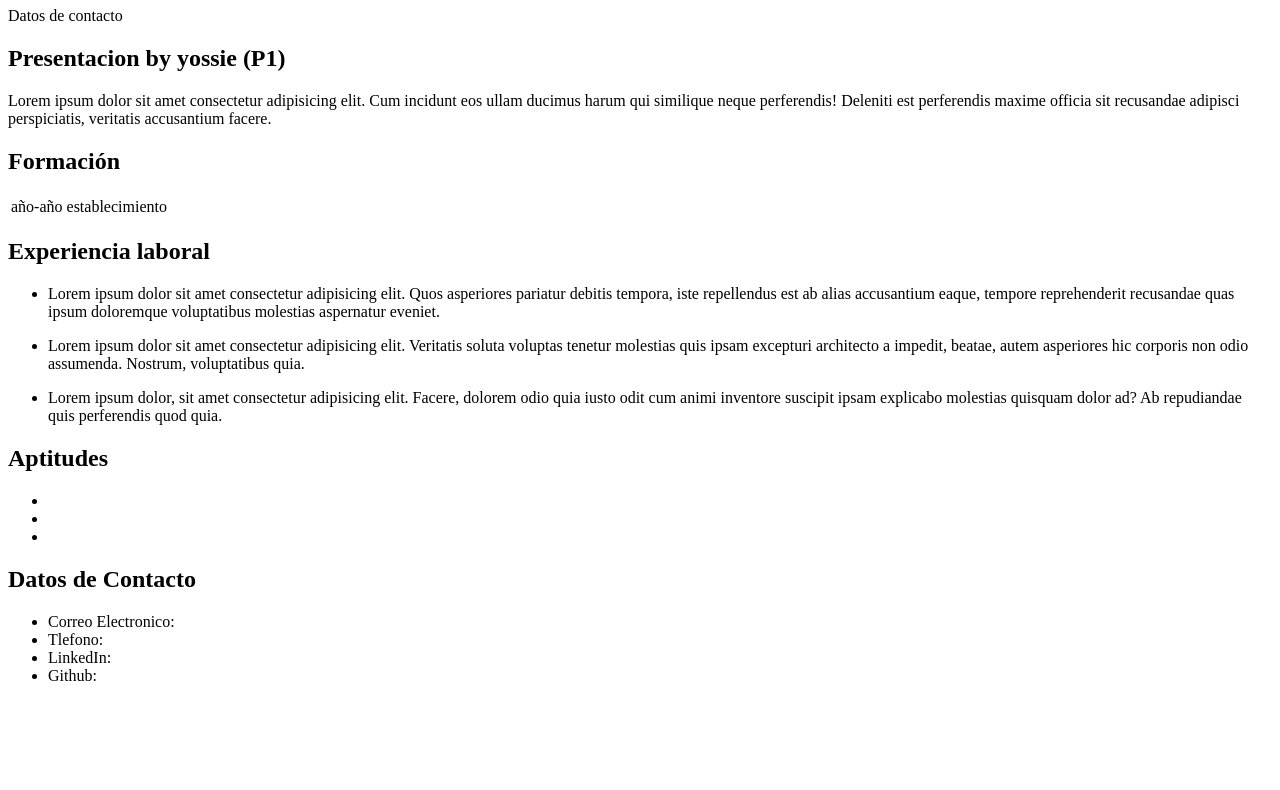
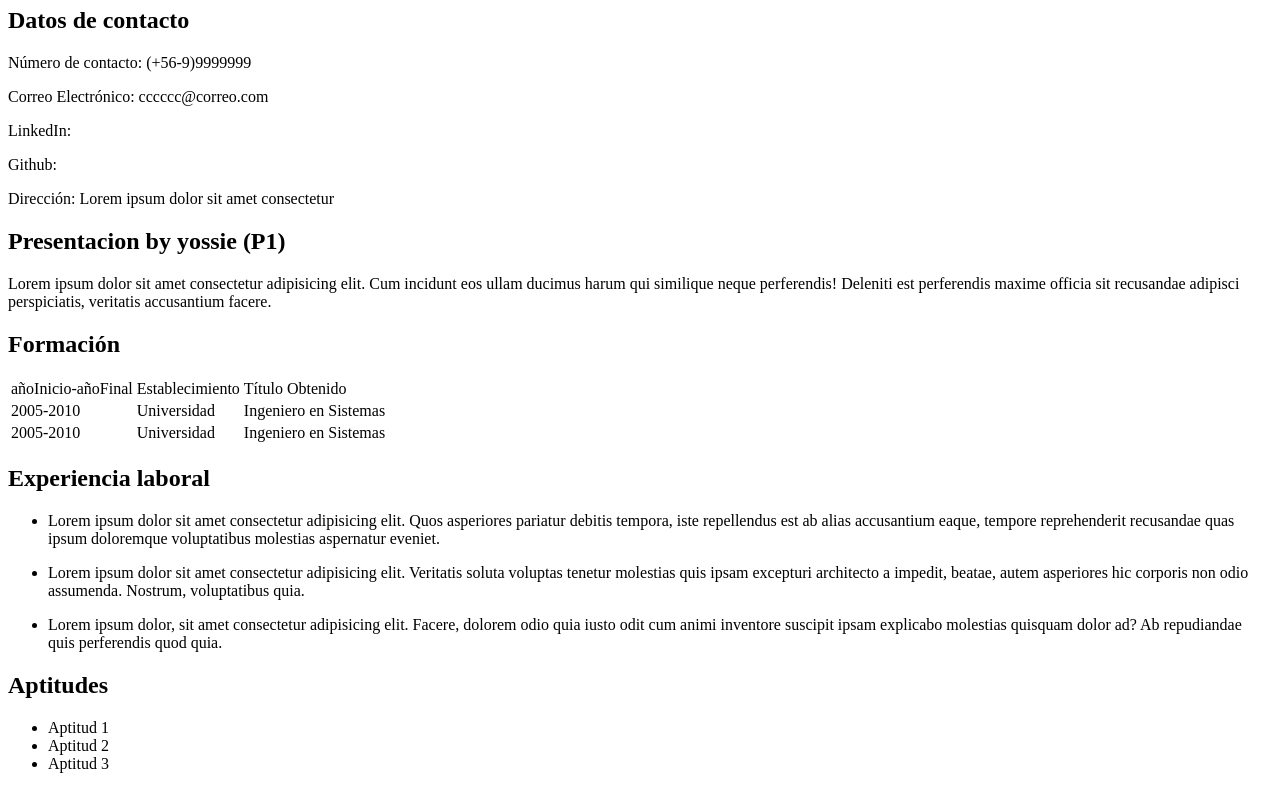
Before and after one commit to Kessillox/FSJ156-3, a plain HTML site: page index.html in a window 1280 px wide. Shown: the part 73-863 px from the top of the page. Before the commit the page ends 800 px from the top, so only its background shows below. Drawn offline with Linux system fonts and the light colour scheme.

Commit message:
Update index.html

```diff
--- a/index.html
+++ b/index.html
@@ -8,26 +8,48 @@
 </head>
 
 <body>
-    <header>
-        <h1>Nombre</h1>
-        <p>Datos de contacto</p>
+    <header id="header" class="header">
+        <h1>Nombre y apellido</h1>
+
     </header>
 
+    <h2 class="titulodc" id="titulodc">Datos de contacto</h2>
+    <section>
+        <articulo class="datoscontacto" id="datoscontacto">
+            <div id="foto" class="foto"></div>
+            <p>Número de contacto: (+56-9)9999999</p>
+            <p>Correo Electrónico: cccccc@correo.com</p>
+            <p>LinkedIn: </p>
+            <p>Github: </p>
+            <p>Dirección: Lorem ipsum dolor sit amet consectetur</p>
+        </articulo>
+    </section>
 
     <main>
         <section>
-            <article class="presentacion">
+            <article class="presentacion" id="presentacion">
                 <h2>Presentacion by yossie (P1)</h2>
                 <p>Lorem ipsum dolor sit amet consectetur adipisicing elit. Cum incidunt eos ullam ducimus harum qui similique neque perferendis! Deleniti est perferendis maxime officia sit recusandae adipisci perspiciatis, veritatis accusantium facere.</p>
             </article>
 
 
-            <article class="formacion">
+            <article class="formacion" id="formacion">
                 <h2>Formación</h2>
                 <table>
                     <tr>
-                        <td>año-año</td>
-                        <td>establecimiento</td>
+                        <td>añoInicio-añoFinal</td>
+                        <td>Establecimiento</td>
+                        <td>Título Obtenido</td>
+                    </tr>
+                    <tr>
+                        <td>2005-2010</td>
+                        <td>Universidad</td>
+                        <td>Ingeniero en Sistemas</td>
+                    </tr>
+                    <tr>
+                        <td>2005-2010</td>
+                        <td>Universidad</td>
+                        <td>Ingeniero en Sistemas</td>
                     </tr>
                 </table>
             </article>
@@ -57,27 +79,31 @@
                     <h2>Aptitudes</h2>
 
                     <ul>
-                        <li></li>
-                        <li></li>
-                        <li></li>
+                        <li>Aptitud 1</li>
+                        <li>Aptitud 2</li>
+                        <li>Aptitud 3</li>
                         <a href=""></a>
                     </ul>
 
                 </article>
 
-                <div>
-                    <h2>Datos de Contacto </h2>
+                <article>
+                    <h2>Recomendaciones</h2>
                     <ul>
-                        <li>Correo Electronico:</li>
-                        <li>Tlefono:</li>
-                        <li>LinkedIn:</li>
-                        <li>Github:</li>
+                        <li>Recomendación 1</li>
+                        <li>Recomendación 2</li>
+                        <li>Recomendación 3</li>
+                        <a href=""></a>
                     </ul>
-                </div>
+
+                </article>
+
             </article>
         </section>
     </main>
-
+    <footer class="footer" id="footer">
+        <p>Nombre del aspirante FIRMA</p>
+    </footer>
 </body>
 
 </html>
```
